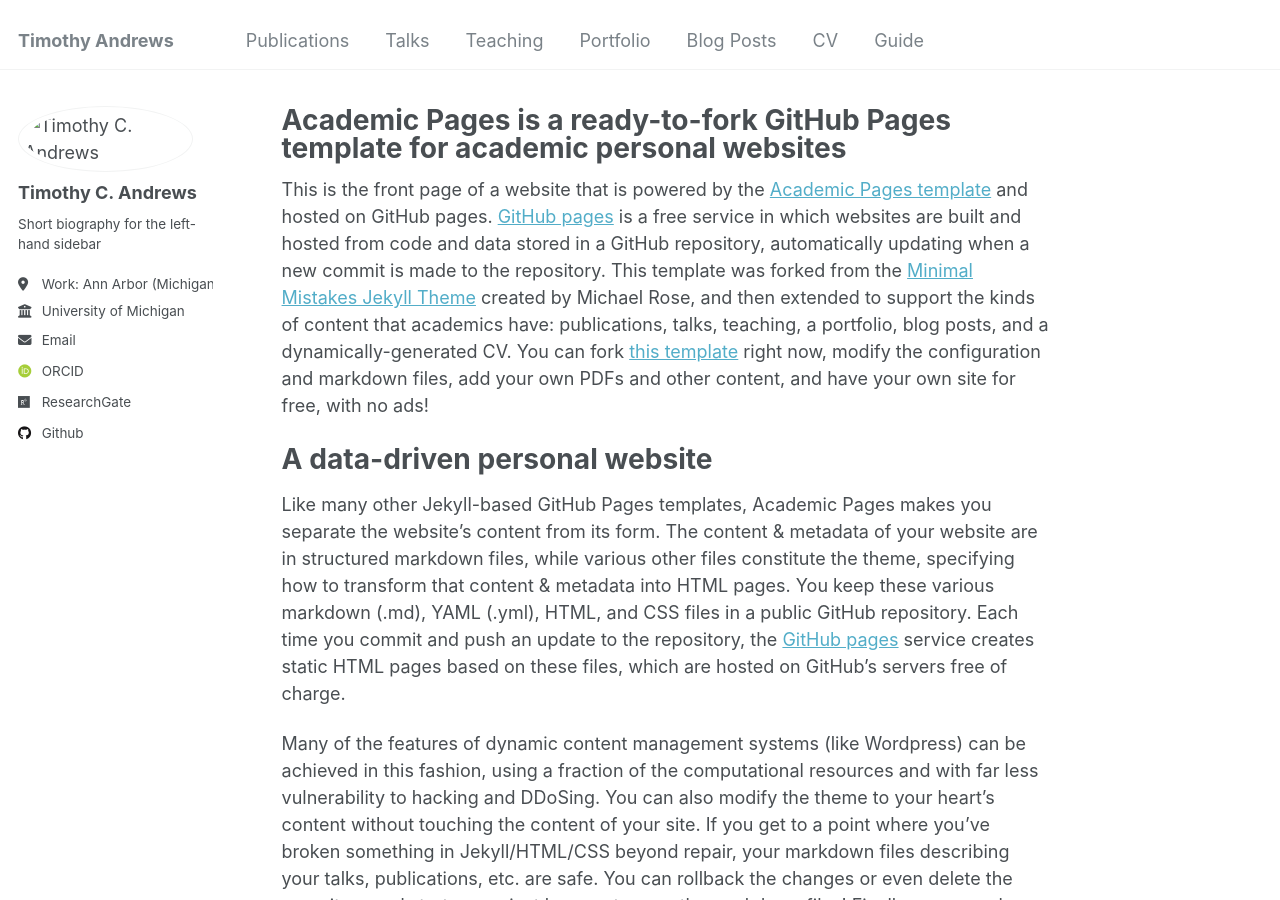
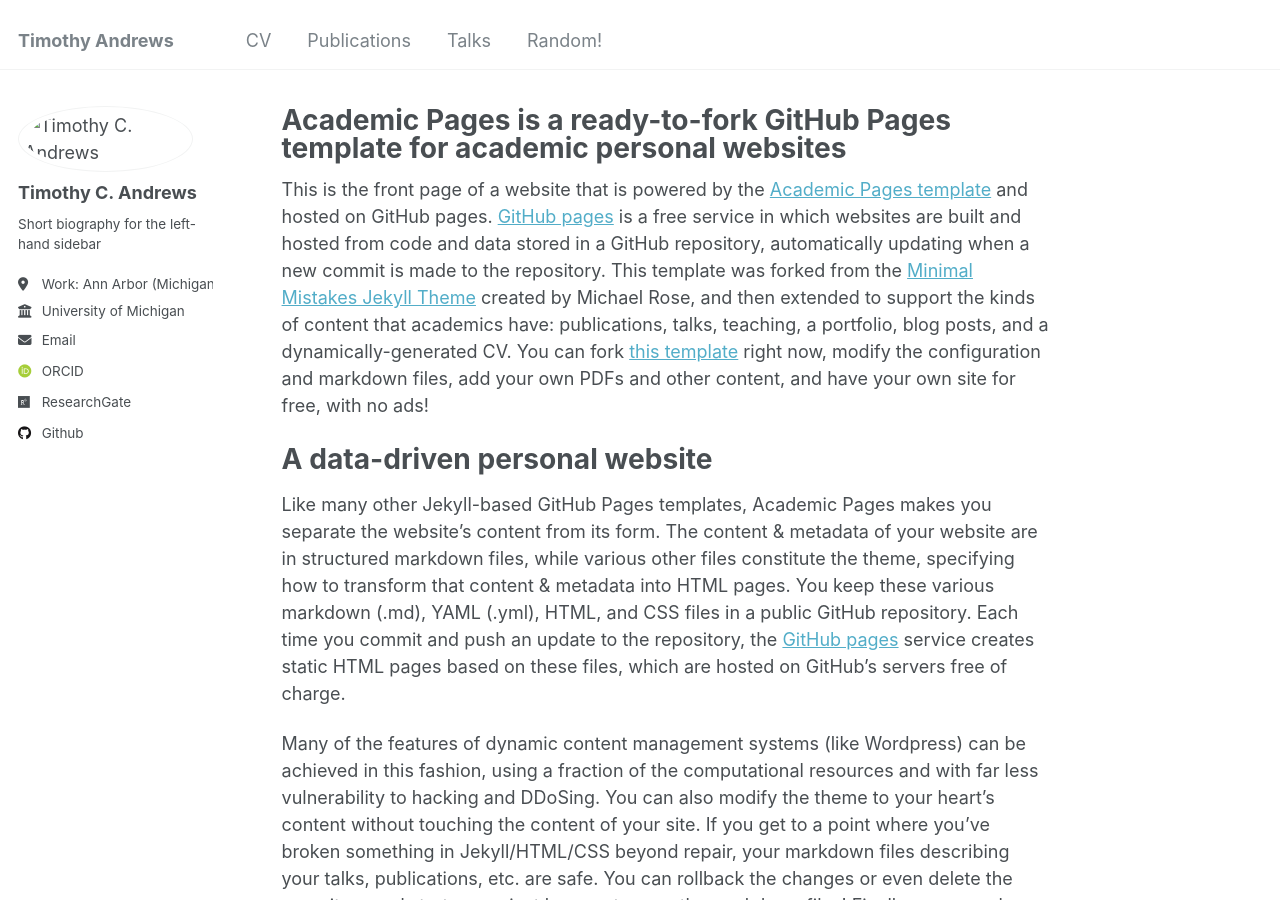
Before and after one commit to ta440/ta440.github.io, a Jekyll site: the page built from _pages/about.md, in a window 1280 px wide and 900 px high. Built offline with Jekyll 4.4.1, drawn with Linux system fonts in a browser that asks for light colours; some web fonts are replaced.

Commit message:
Update navigation.yml

```diff
--- a/_data/navigation.yml
+++ b/_data/navigation.yml
@@ -5,23 +5,14 @@
 # prevent it from being included in the site.
 
 main:
+  - title: "CV"
+    url: /cv/
+
   - title: "Publications"
     url: /publications/
 
   - title: "Talks"
     url: /talks/
 
-  - title: "Teaching"
-    url: /teaching/
-
-  - title: "Portfolio"
-    url: /portfolio/
-
-  - title: "Blog Posts"
-    url: /year-archive/
-
-  - title: "CV"
-    url: /cv/
-
-  - title: "Guide"
-    url: /markdown/
+  - title: "Random!"
+    url: /random/
```
